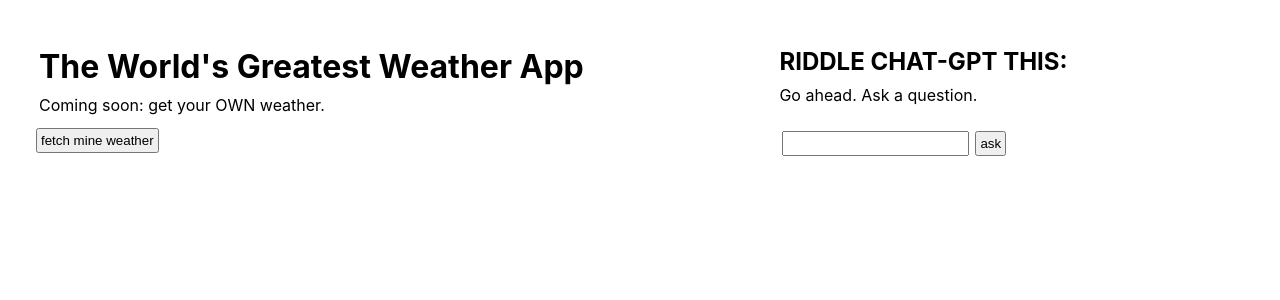
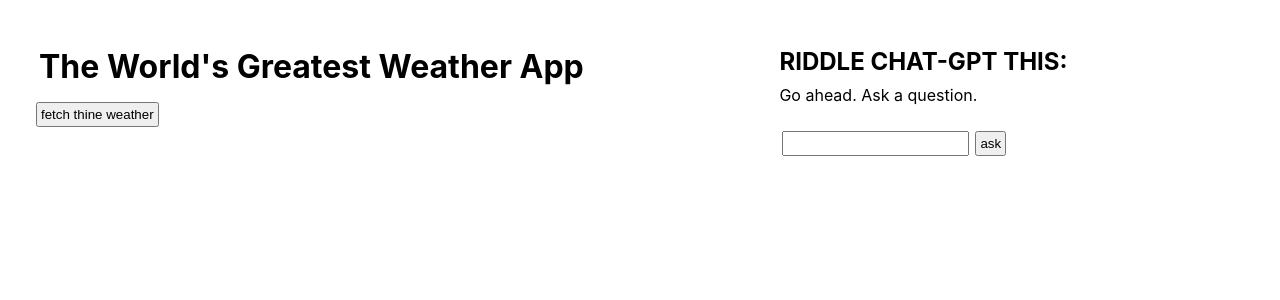
Before and after one commit to jackconwayiv/weather-front, a React (Create React App) app: page / in a window 1280 px wide. Shown: the top 300 px of the page. Built offline with nearby package versions, Linux system fonts and the light colour scheme.

Commit message:
updated for user's weather

```diff
--- a/src/Weather.js
+++ b/src/Weather.js
@@ -9,20 +9,19 @@
       : `http://localhost:8080/weather`;
 
   const fetchWeather = async () => {
-    const fetchedWeather = await axios.get(`${API_URL}/33.5268,-112.0844`);
+    const fetchedWeather = await axios.get(`${API_URL}`);
     setWeather(fetchedWeather.data);
   };
 
   return (
     <div>
       <h1>The World's Greatest Weather App</h1>
-      <p>Coming soon: get your OWN weather.</p>
       <button
         onClick={() => {
           fetchWeather();
         }}
       >
-        fetch mine weather
+        fetch thine weather
       </button>
       <div>
         {weather.city} {weather.state}
```
